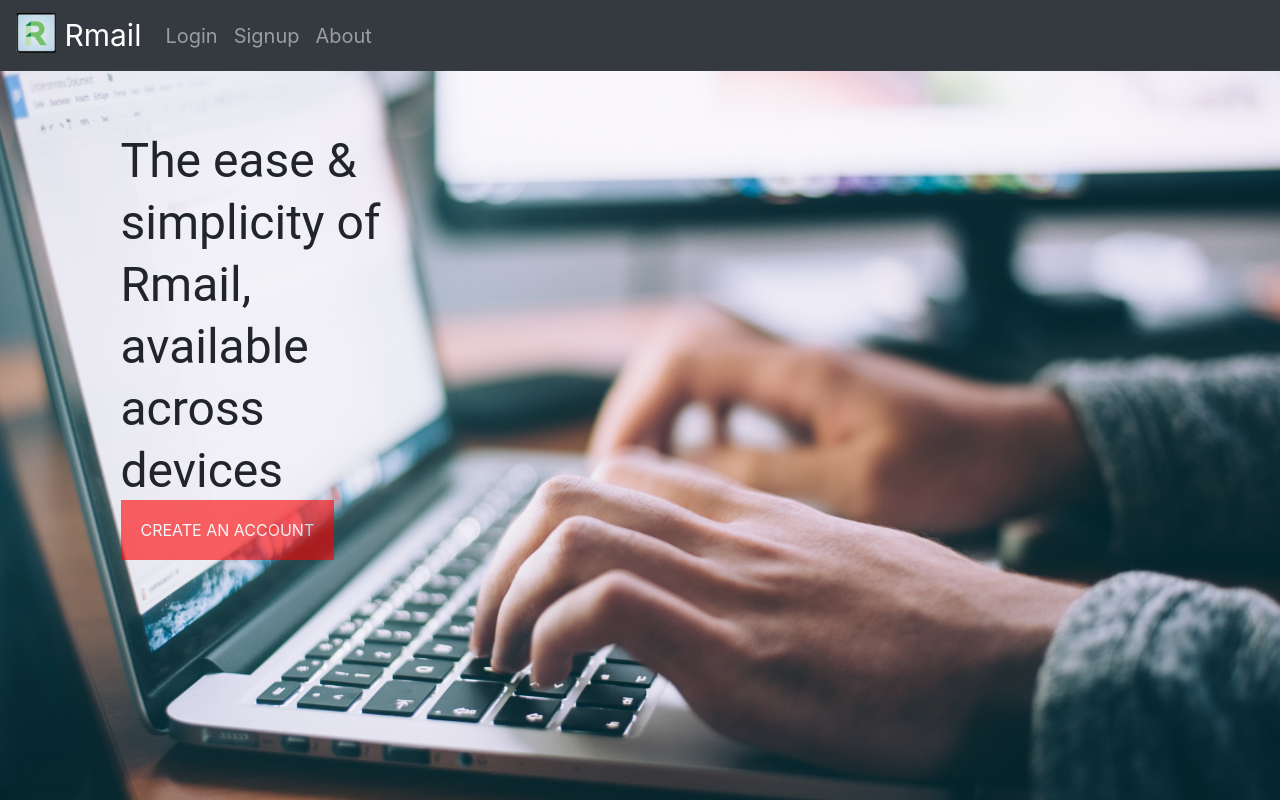
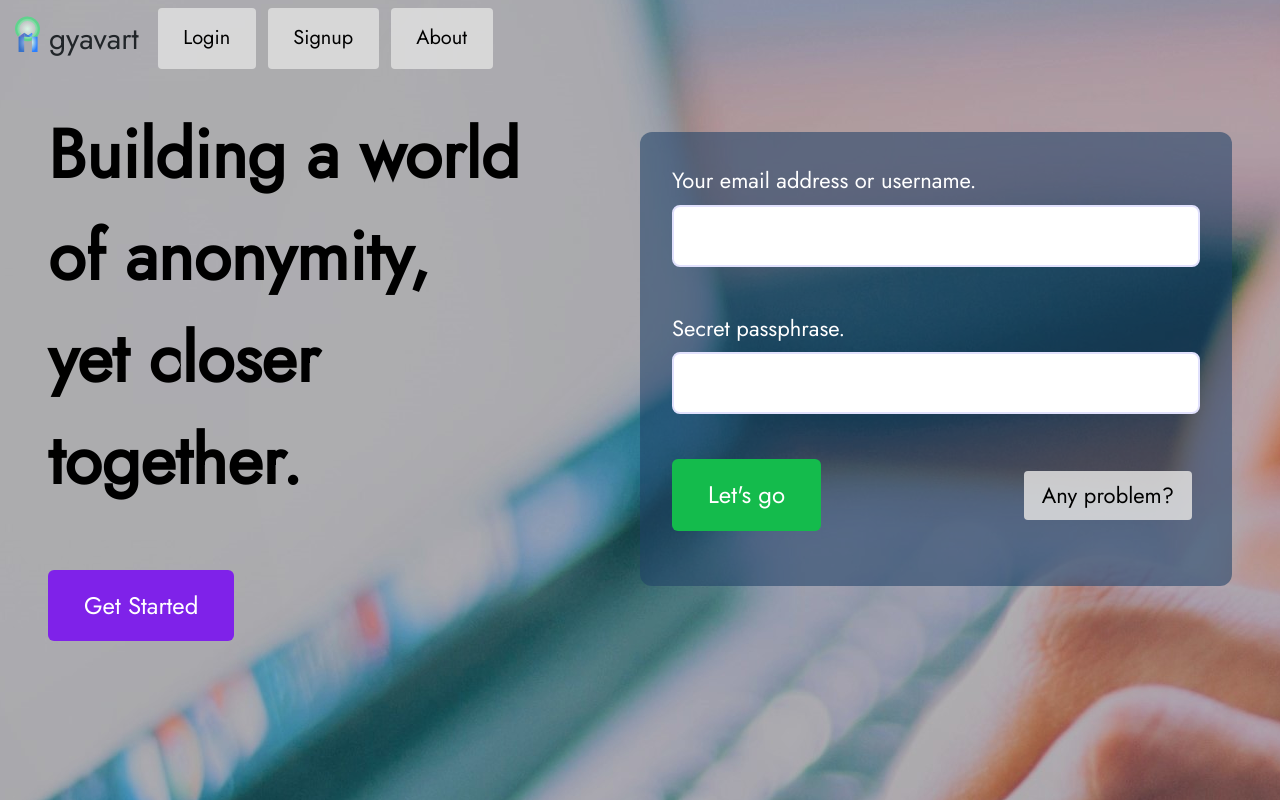
Before and after one commit to rajat-0206/Agyavart, a Django app: template templates/rmail.html in a window 1280 px wide. Run offline with Django 3.2, Linux system fonts and the light colour scheme; the template is opened without the code that fills it, so the values that code supplies are empty; some libraries are stand-ins or nearby versions.

Commit message:
refurbish homepage
+ login form on home page
+ revamp overall design

```diff
--- /dev/null
+++ b/static/styles/main_setup.css
@@ -0,0 +1,107 @@
+html{
+    scroll-behavior: smooth;
+    position: relative;
+    top:0;
+    background-size: cover;
+    background-repeat: no-repeat;
+    bottom:0;
+    left:0;
+    right:0;
+}
+a{
+    text-decoration: none;
+}
+a:hover{
+    text-decoration: none;
+    color:white;
+}
+a:focus{
+    text-decoration: none;
+}
+.button-block{
+    outline: none;
+    border-radius: 6px;
+    font-weight: normal;
+    color:white;
+    font-size: 24px;
+    padding: 18px 36px 18px 36px;
+    background-color: #7f22e9;
+    transition: 0.5s ease;
+}
+.button-block:hover{
+    font-size: 28px;
+    color:white;
+}
+.button-block:focus{
+    outline:none;
+    background-color: #7f22e9a4;
+    font-size: 26px;
+}
+.button-tab{
+    background-color: #dedededd;
+    color:black;
+    border-radius:4px;
+    margin:0px 8px 0px 4px;
+    font-size: 22px;
+    padding: 8px 18px 8px 18px;
+    transition: 0.3s ease
+}
+.button-tab:hover{
+    background-color: black;
+    color: white;
+    border-radius:8px;
+    font-size: 24px
+}
+.button-tab:focus{
+    background-color: white;
+    color: black;
+    font-size: 24px
+}
+.catch-line{
+    font-size: 68px;
+    font-weight: bold;
+    color:white
+}
+.work-box{
+    margin-top: 28px;
+    background-color: #22426894;
+    border-radius: 12px;
+    border-width: 12px;
+    padding: 32px;
+}
+.edit-text-box{
+    width: 100%;
+    font-size: 28px;
+    border-radius: 8px;
+    outline: none;
+    border: #e1e1fd solid 2px;
+    padding: 8px 16px 8px 16px;
+}
+.input-label{
+    color: white;
+    font-size: 22px;
+}
+/* width */
+::-webkit-scrollbar {
+    border-radius: 22px;
+    width: 4px;
+    transition: 3s;
+  }
+
+/* Track */
+::-webkit-scrollbar-track {
+    background: transparent;
+}
+
+/* Handle */
+::-webkit-scrollbar-thumb {
+    background: #2196f3;
+    border-radius: 12px;
+    transition: 3s ease;
+}
+
+/* Handle on hover */
+::-webkit-scrollbar-thumb:hover {
+    background: white;
+    transition: 3s;
+}
--- a/templates/rmail.html
+++ b/templates/rmail.html
@@ -7,12 +7,13 @@
 Agyavart
 </title>
 {% endblock %}
-<link rel="stylesheet" type="text/css" href="{% static 'styles/rmail.css' %}">
-<meta content=’width=device-width, initial-scale=1.0, maximum-scale=1.0, user-scalable=0′ name=’viewport’ />
 <meta name="viewport" content="width=device-width, initial-scale=1.0">
 	<!-- CSS only -->
 <link rel="stylesheet" href="https://stackpath.bootstrapcdn.com/bootstrap/4.5.0/css/bootstrap.min.css" integrity="sha384-9aIt2nRpC12Uk9gS9baDl411NQApFmC26EwAOH8WgZl5MYYxFfc+NcPb1dKGj7Sk" crossorigin="anonymous">
-
+<link rel="stylesheet" href="/static/styles/fmt.css">
+<link rel="stylesheet" href="/static/styles/main_setup.css">
+<link rel="stylesheet" href="/static/styles/side_nav.css">
+<link href="https://fonts.googleapis.com/css2?family=Jost" rel="stylesheet">
 <!-- JS, Popper.js, and jQuery -->
 <script src="https://code.jquery.com/jquery-3.5.1.slim.min.js" integrity="sha384-DfXdz2htPH0lsSSs5nCTpuj/zy4C+OGpamoFVy38MVBnE+IbbVYUew+OrCXaRkfj" crossorigin="anonymous"></script>
 <script src="https://cdn.jsdelivr.net/npm/popper.js@1.16.0/dist/umd/popper.min.js" integrity="sha384-Q6E9RHvbIyZFJoft+2mJbHaEWldlvI9IOYy5n3zV9zzTtmI3UksdQRVvoxMfooAo" crossorigin="anonymous"></script>
@@ -20,37 +21,74 @@ Agyavart
 <link rel="icon" href="{% static 'images/logo.png' %}">
 
 </head>
+<style>
+  body{
+    font-family: 'Jost', sans-serif;
+    background-image: url("/static/images/rmail.jpg");
+    background-attachment: fixed;
+    background-position-x: 25%;
+    background-position-y: 50%;
+  }
+</style>
 <body>
-<nav class="navbar fixed-top navbar-expand-lg navbar-dark bg-dark	">
+<nav class="navbar fixed-top navbar-expand-lg 	">
   <a class="navbar-brand" href="rmail.html" style="font-size: 30px;">
-    <img src="{% static 'images/logo.png' %}" width="40" height="40" class="d-inline-block align-top" alt="Rmail Logo">
-    Rmail
+    <img src="{% static 'images/rmailLogoConcept.svg' %}" width="25" class="align-top" alt="Rmail Logo">
+    gyavart
   </a>
   <button class="navbar-toggler" type="button" data-toggle="collapse" data-target="#navbarNav" aria-controls="navbarNav" aria-expanded="false" aria-label="Toggle navigation">
-    <span class="navbar-toggler-icon"></span>
+    <span class="navbar-toggler-icon button-tab"></span>
   </button>
   <div class="collapse navbar-collapse" id="navbarNav">
     <ul class="navbar-nav">
-      <li class="nav-item">
-        <a class="nav-link" href="login.html" style="font-size: 20px;">Login<span class="sr-only">(current)</span></a>
+      <li class="nav-item button-tab">
+        <a class="nav-link" href="login.html" style="font-size: 20px;">
+          Login
+          <span class="sr-only">(current)</span>
+        </a>
       </li>
-      <li class="nav-item">
+      <li class="nav-item button-tab">
         <a class="nav-link" href="signup.html" style="font-size: 20px;">Signup</a>
       </li>
-      <li class="nav-item">
-        <a class="nav-link" href="#" style="font-size: 20px;">About</a>
+      <li class="nav-item button-tab">
+        <a class="nav-link" href="about.html" style="font-size: 20px;">About</a>
       </li>
   </div>
 </nav>
 {% block content %}
 
-<div class="text" style="margin-top: 100px;">
-<p>
-The ease & simplicity of Rmail, available across devices</p>
-<a href="signup.html" class="log">CREATE AN ACCOUNT</a>
+<div class="fmt-row"  style="padding: 104px 48px 0px 48px; background-size: 100%;">
+  <div class="fmt-col m5 fmt-left">
+    <div class="catch-line" style="color:black">
+      Building a world of anonymity,<br/>
+      yet closer together.
+    </div>
+    <div style="margin-top: 76px;">
+      <a href="signup.html" class="button-block">Get Started</a>
+    </div>
+  </div>
+
+  <div class="fmt-col m6 fmt-right">
+    <div class="work-box">
+      <label class="input-label" for="email">Your email address or username.</label>
+      <input class="edit-text-box" type="email" id="email" required>
+      <br /><br /><br />
+      <label class="input-label" for="pass">Secret passphrase.</label>
+      <input class="edit-text-box" type="password" id="pass" required>
+      <br /><br /><br />
+      <div class="fmt-row">
+        <div class="fmt-col m5">
+          <a href="login.html" class="fmt-left button-block" style="background-color: #14bb4c;">Let's go</a>
+        </div>
+        <div class="fmt-col m7">
+          <a href="login.html" style="margin-top:12px" class="fmt-right button-tab">Any problem?</a>
+        </div>
+      </div>
+      <br />
+    </div>
+
+  </div>
 </div>
-<a href="login.html" class="log1">LOGIN</a>
-
 {% endblock %}
 </body>
 </html>
```
Also changed, not shown: static/styles/side_nav.css (added, +69 -0 lines), static/images/rmail.jpg, static/images/rmailLogoConcept.svg (added).
